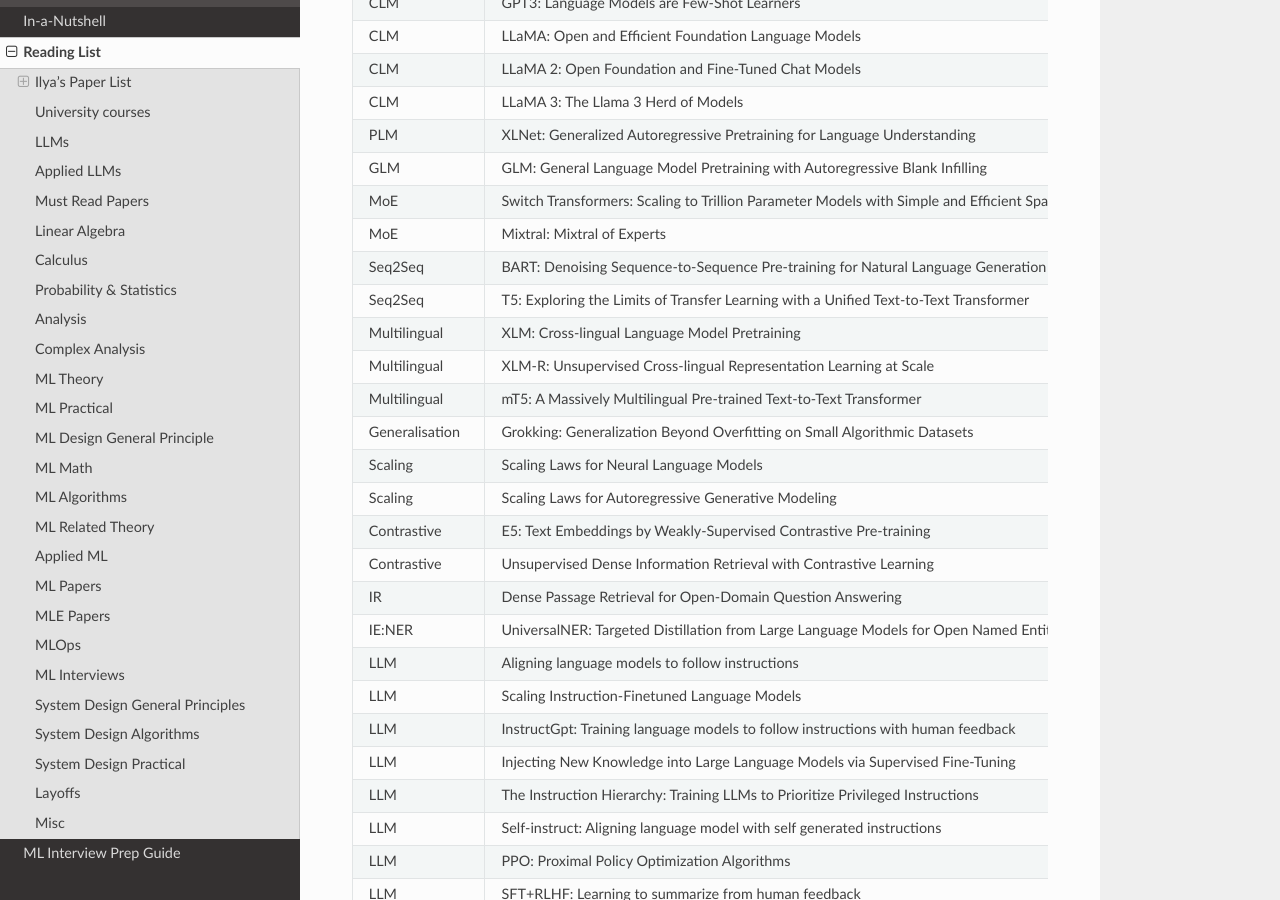
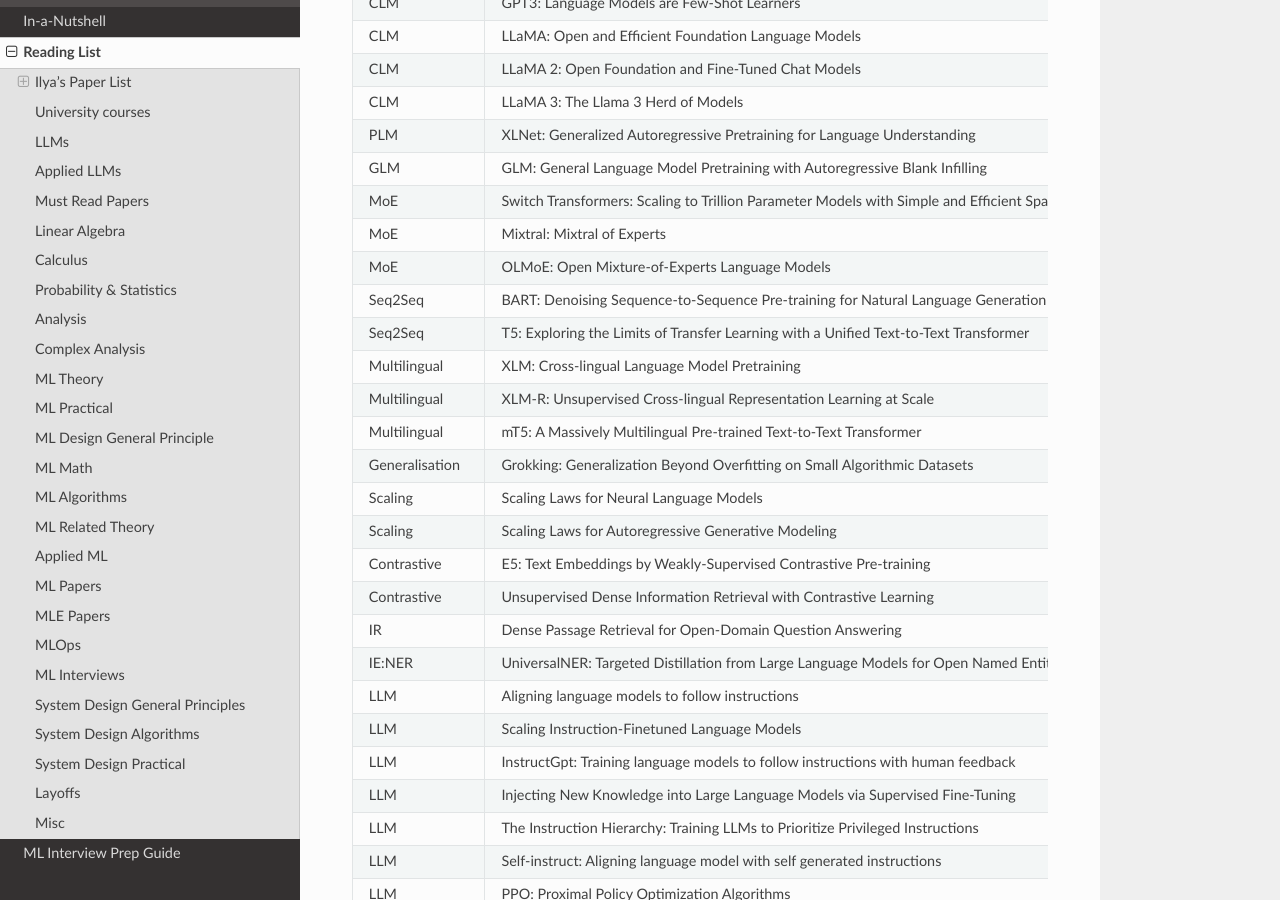
Before and after one commit to uselesstechjunks/leetcode, a Sphinx documentation site: the page built from docs/source/readlist.rst, in a window 1280 px wide and 900 px high, scrolled down 3542 px. Built offline with Sphinx 7.4.7 and the Read the Docs theme 2.0.0, drawn with Linux system fonts in a browser that asks for light colours.

Commit message:
Update readlist.rst

```diff
--- a/docs/source/readlist.rst
+++ b/docs/source/readlist.rst
@@ -145,6 +145,7 @@ Must Read Papers
 		GLM, GLM: General Language Model Pretraining with Autoregressive Blank Infilling
 		MoE,Switch Transformers: Scaling to Trillion Parameter Models with Simple and Efficient Sparsity
 		MoE, Mixtral: Mixtral of Experts
+		MoE, OLMoE: Open Mixture-of-Experts Language Models
 		Seq2Seq, BART: Denoising Sequence-to-Sequence Pre-training for Natural Language Generation Translation and Comprehension
 		Seq2Seq, T5: Exploring the Limits of Transfer Learning with a Unified Text-to-Text Transformer
 		Multilingual, XLM: Cross-lingual Language Model Pretraining
```
